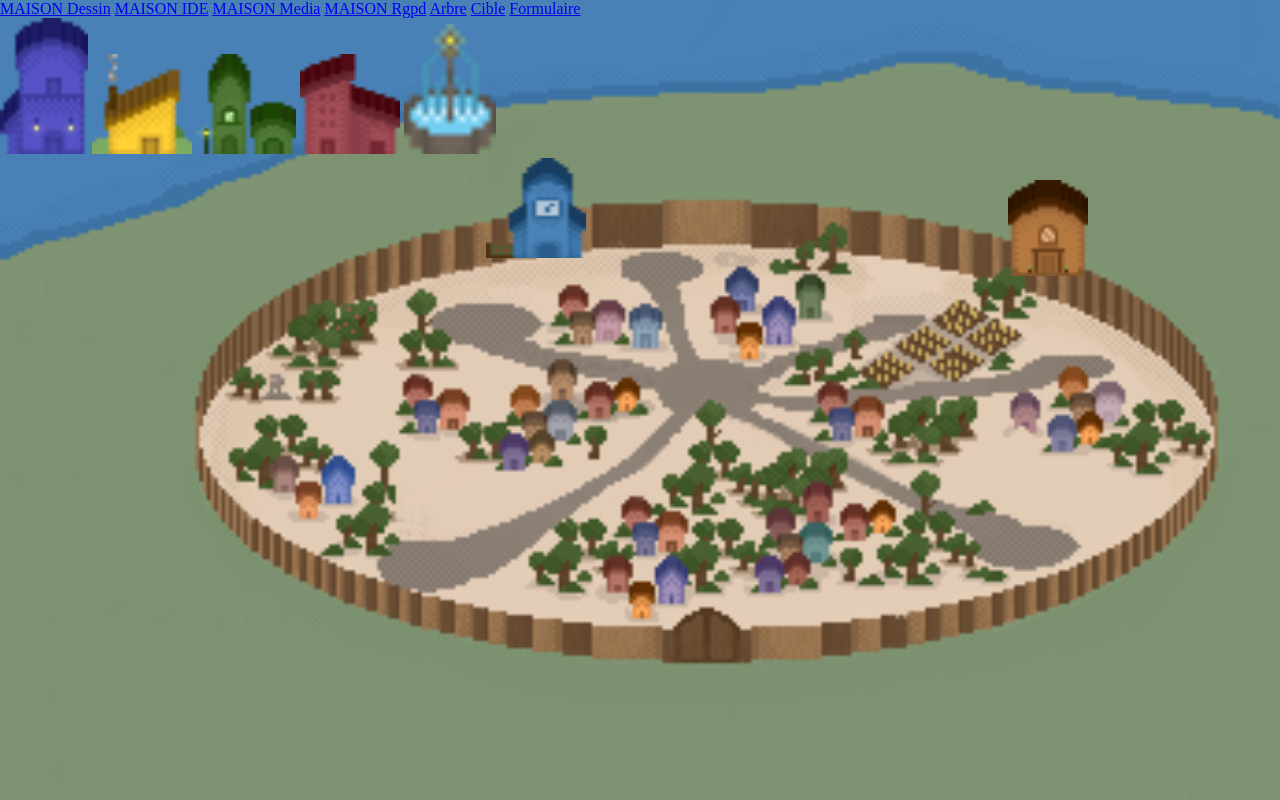
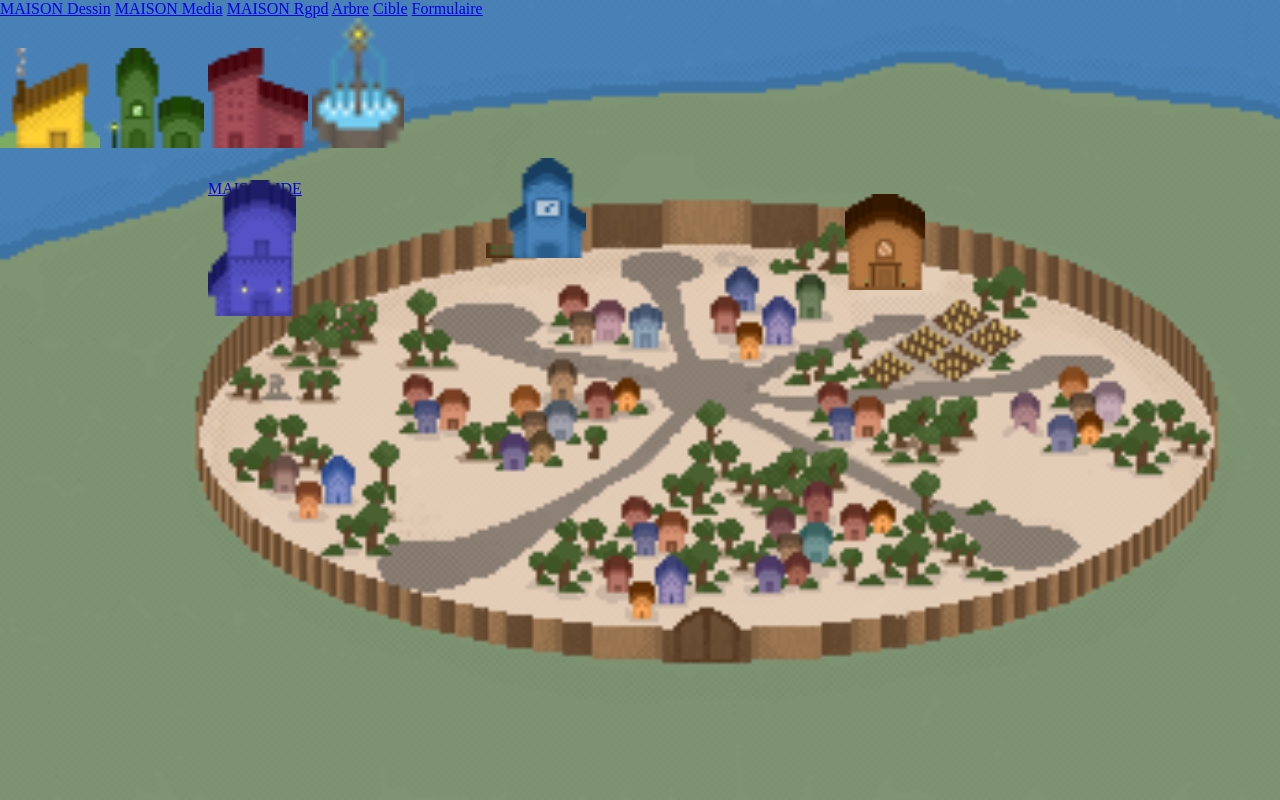
Before and after one commit to ZeNoX49/N2I---Bourres.java, a PHP site: page /?action=home in a window 1280 px wide. Run offline with PHP 8.4, Linux system fonts and the light colour scheme.

Commit message:
maison orange placé ????

```diff
--- a/assets/css/style.css
+++ b/assets/css/style.css
@@ -67,10 +67,24 @@ html, body {
     position: relative;
 }
 
-.mbureautique {
+.mide {
     position: absolute;
     top: 180px;
-    left: 1008px;
+    left: 208px;
+
+    background-size: contain;
+    background-repeat: no-repeat;
+    background-position: center;
+
+    border: none;
+    cursor: pointer;
+    background-color: transparent;
+}
+
+.mbureautique { /*orange*/
+    position: absolute;
+    top: 24.2%;
+    left: 66%;
 
     background-size: contain;
     background-repeat: no-repeat;
```
